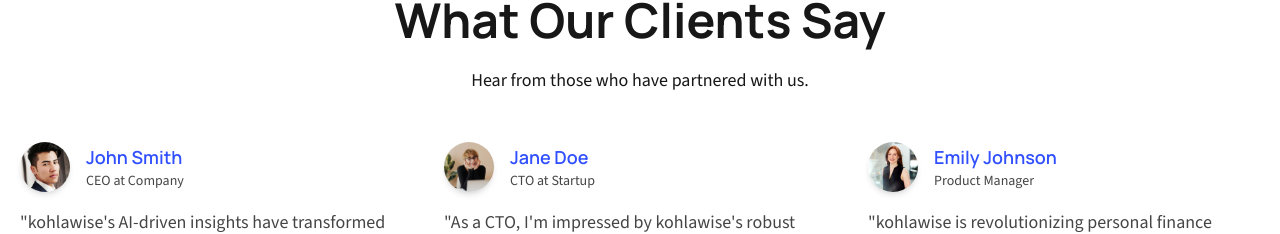
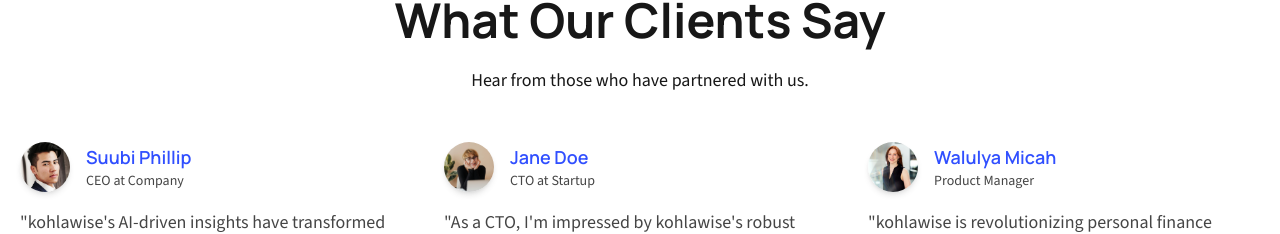
Before and after one commit to kohlaitsolutions/kohla-saas-landing-page, a Next.js app: page / in a window 1280 px wide. Shown: the part 4781-5015 px from the top of the page. Built offline with nearby package versions, Linux system fonts and the light colour scheme.

Commit message:
Update testimonials.ts

```diff
--- a/src/data/testimonials.ts
+++ b/src/data/testimonials.ts
@@ -3,7 +3,7 @@
 
 export const testimonials: ITestimonial[] = [
     {
-        name: 'John Smith',
+        name: 'Suubi Phillip',
         role: 'CEO at Company',
         message: `${siteDetails.siteName}'s AI-driven insights have transformed how we approach financial planning for our clients. It's an invaluable resource in the modern financial landscape.`,
         avatar: '/images/testimonial-1.webp',
@@ -15,7 +15,7 @@
         avatar: '/images/testimonial-2.webp',
     },
     {
-        name: 'Emily Johnson',
+        name: 'Walulya Micah',
         role: 'Product Manager',
         message: `${siteDetails.siteName} is revolutionizing personal finance management. Its intuitive design and powerful features make it an indispensable tool for anyone serious about financial growth.`,
         avatar: '/images/testimonial-3.webp',
```
